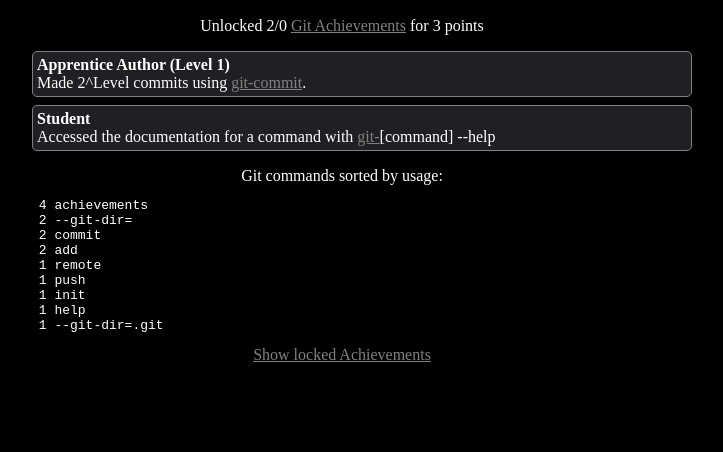
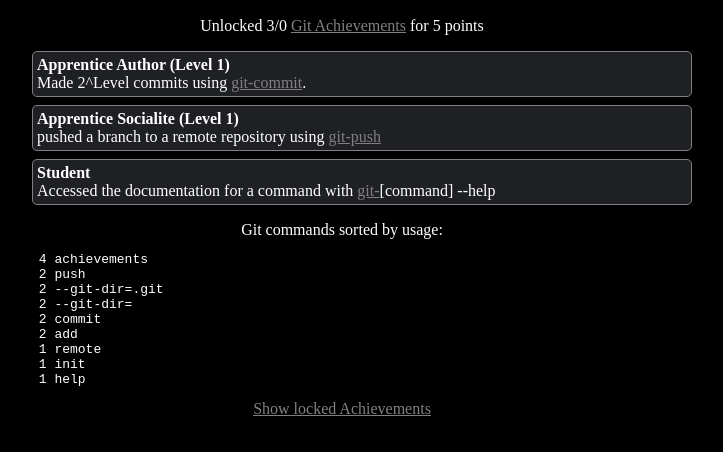
Before and after one commit to jlapier/jlapier.github.com, a plain HTML site: page index.html in a window 1280 px wide. Shown: the part 30-482 px from the top of the page, without its empty margins (298-1021 px from the left). Drawn offline with Linux system fonts and the light colour scheme.

Commit message:
New achievement Apprentice Socialite (Level 1)

```diff
--- a/index.html
+++ b/index.html
@@ -35,22 +35,23 @@ ul {
 <body>
 
 <h2>Jason LaPier's Git Achievements</h2>
-Unlocked 2/0 <a href="http://github.com/icefox/git-achievements">Git Achievements</a> for 3 points<br>
+Unlocked 3/0 <a href="http://github.com/icefox/git-achievements">Git Achievements</a> for 5 points<br>
 <ul>
 <li><div class="title">Apprentice Author (Level 1)</div>  <div class="info">Made 2^Level commits using <a href="http://www.kernel.org/pub/software/scm/git/docs/git-commit.html">git-commit</a>.</div></li>
+<li><div class="title">Apprentice Socialite (Level 1)</div>  <div class="info">pushed a branch to a remote repository using <a href="http://www.kernel.org/pub/software/scm/git/docs/git-push.html">git-push</a></div></li>
 <li><div class="title">Student</div>  <div class="info">Accessed the documentation for a command with <a href="http://www.kernel.org/pub/software/scm/git/docs/git-.html">git-</a>[command] --help</div></li>
 </ul>
 Git commands sorted by usage:
 <pre style="text-align: left">
       4 achievements
+      2 push
+      2 --git-dir=.git
       2 --git-dir=
       2 commit
       2 add
       1 remote
-      1 push
       1 init
       1 help
-      1 --git-dir=.git
 </pre>
 <script type="text/javascript">
 function showLocked() {
```
Also changed, not shown: 1 other file.
